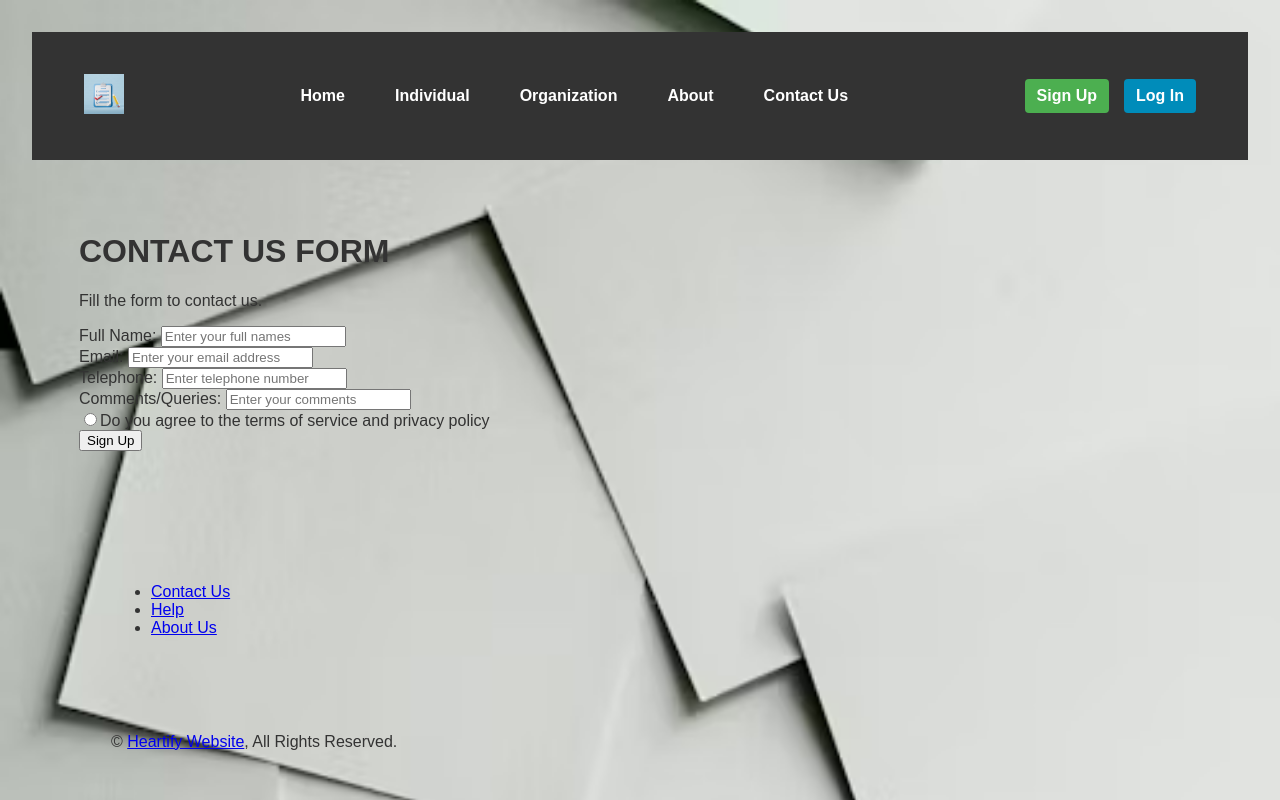
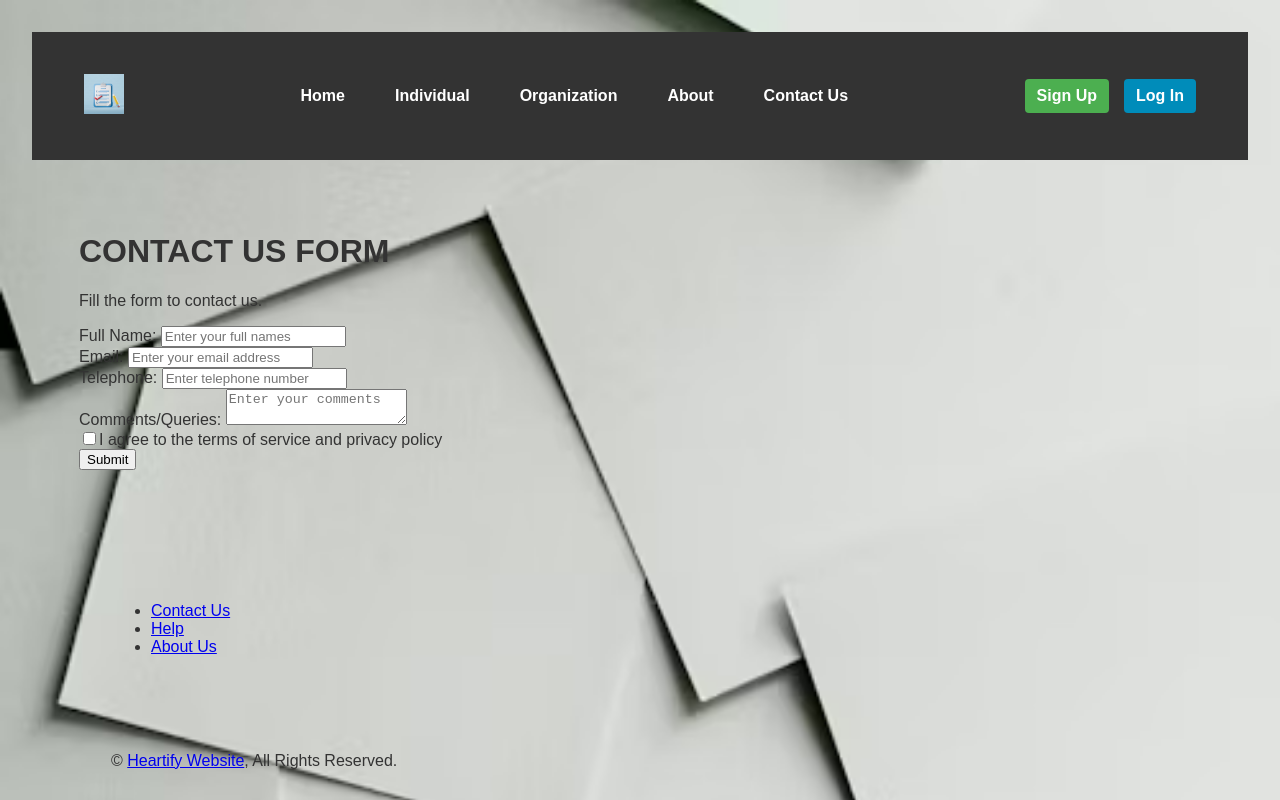
Before and after one commit to abdimalik-omar/phase2-group-project-Heartify, a React (Vite) app: page /contact in a window 1280 px wide. Shown: the top 800 px of the page. Built offline with nearby package versions, Linux system fonts and the light colour scheme.

Commit message:
added post functionality to persist form data

```diff
--- a/src/components/ContactUs.jsx
+++ b/src/components/ContactUs.jsx
@@ -1,41 +1,118 @@
-import React, { useState} from "react";
+import React, { useState } from "react";
 
-const ContactUs = ()=>{
-
+const ContactUs = () => {
   const [formData, setFormData] = useState({
     fullname: "",
     contact_email: "",
     tphone: "",
-        comments:"",
+    comments: "",
     accept: false,
+  });
+  const [formMessage, setFormMessage] = useState("");
 
+  const handleChange = (e) => {
+    const { name, value, type, checked } = e.target;
+    setFormData({
+      ...formData,
+      [name]: type === "checkbox" || type === "radio" ? checked : value,
+    });
+  };
 
-    })
-    return(
-<>
+  const handleSubmit = async (e) => {
+    e.preventDefault();
+
+    if (!formData.accept) {
+      setFormMessage("You must agree to the terms to proceed.");
+      return;
+    }
+
+    try {
+      const response = await fetch("http://localhost:3000/contactus", {
+        method: "POST",
+        headers: { "Content-Type": "application/json" },
+        body: JSON.stringify(formData),
+      });
+
+      if (response.ok) {
+        setFormMessage("Thank you for contacting us!");
+        setFormData({
+          fullname: "",
+          contact_email: "",
+          tphone: "",
+          comments: "",
+          accept: false,
+        });
+      } else {
+        setFormMessage("There was a problem with your submission.");
+      }
+    } catch (error) {
+      console.error("Error:", error);
+      setFormMessage("Error submitting form. Please try again.");
+    }
+  };
+
+  return (
     <div className="contact_us_form">
       <h1>CONTACT US FORM</h1>
       <p>Fill the form to contact us.</p>
-<form>
+      <form onSubmit={handleSubmit}>
         <label htmlFor="fullname">Full Name: </label>
-    <input type="text" id="fullname" placeholder="Enter your full names"/>
-    <br/>
+        <input
+          type="text"
+          id="fullname"
+          name="fullname"
+          placeholder="Enter your full names"
+          value={formData.fullname}
+          onChange={handleChange}
+          required
+        />
+        <br />
         <label htmlFor="contact_email">Email: </label>
-    <input type="email" id="contact_email" placeholder="Enter your email address"/>
-    <br/>
+        <input
+          type="email"
+          id="contact_email"
+          name="contact_email"
+          placeholder="Enter your email address"
+          value={formData.contact_email}
+          onChange={handleChange}
+          required
+        />
+        <br />
         <label htmlFor="tphone">Telephone: </label>
-    <input type="text" id="tphone" placeholder="Enter telephone number"/>
-    <br/>
+        <input
+          type="text"
+          id="tphone"
+          name="tphone"
+          placeholder="Enter telephone number"
+          value={formData.tphone}
+          onChange={handleChange}
+        />
+        <br />
         <label htmlFor="comments">Comments/Queries: </label>
-    <input type="textarea" id="comments" placeholder="Enter your comments"/>
-    <br/>
-    <input type="radio" id="accept"></input>
-    <label htmlFor="accept">Do you agree to the terms of service and privacy policy</label>
-    <br/>
-    <button type="submit">Sign Up</button>
+        <textarea
+          id="comments"
+          name="comments"
+          placeholder="Enter your comments"
+          value={formData.comments}
+          onChange={handleChange}
+        />
+        <br />
+        <input
+          type="checkbox"
+          id="accept"
+          name="accept"
+          checked={formData.accept}
+          onChange={handleChange}
+        />
+        <label htmlFor="accept">
+          I agree to the terms of service and privacy policy
+        </label>
+        <br />
+        <button type="submit">Submit</button>
       </form>
+      {formMessage && <p>{formMessage}</p>}
     </div>
-</>
   );
-}
+};
+
 export default ContactUs;
```
Lines whose indentation alone changed are shown as unchanged.
